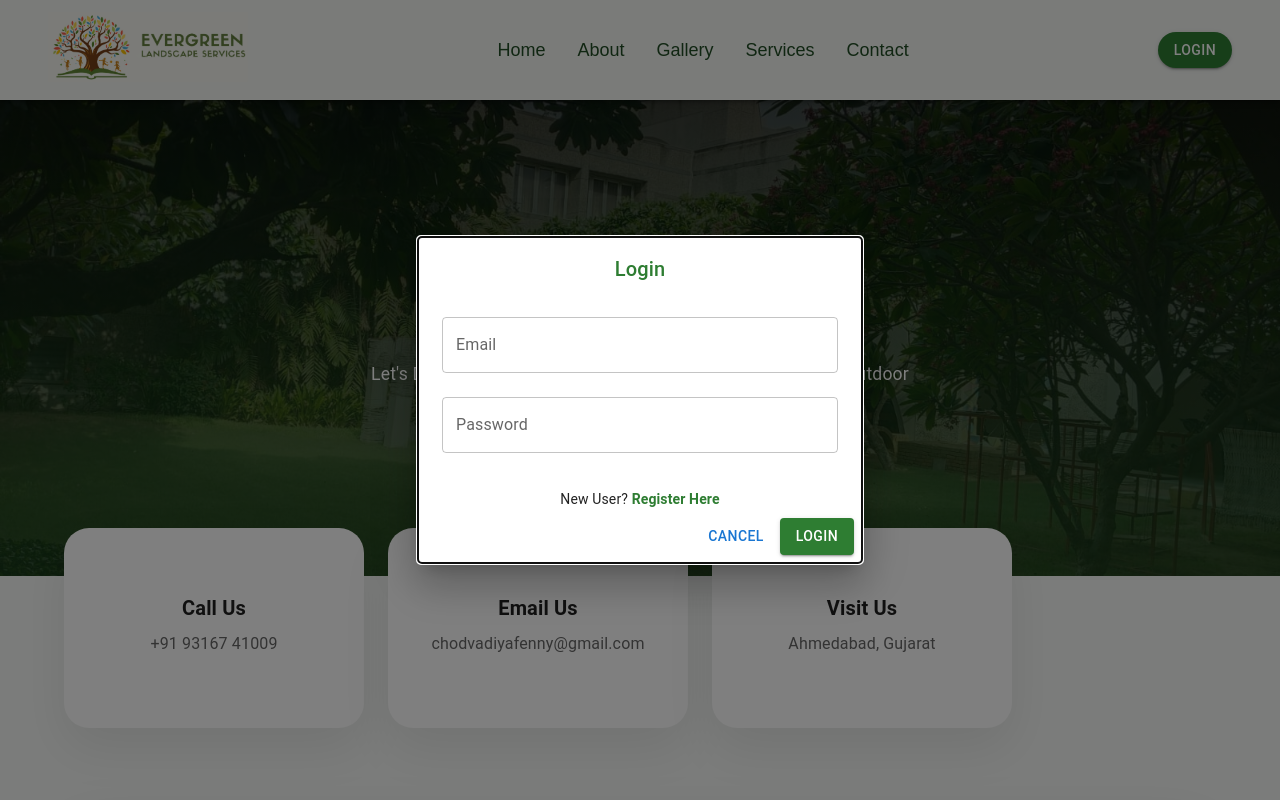
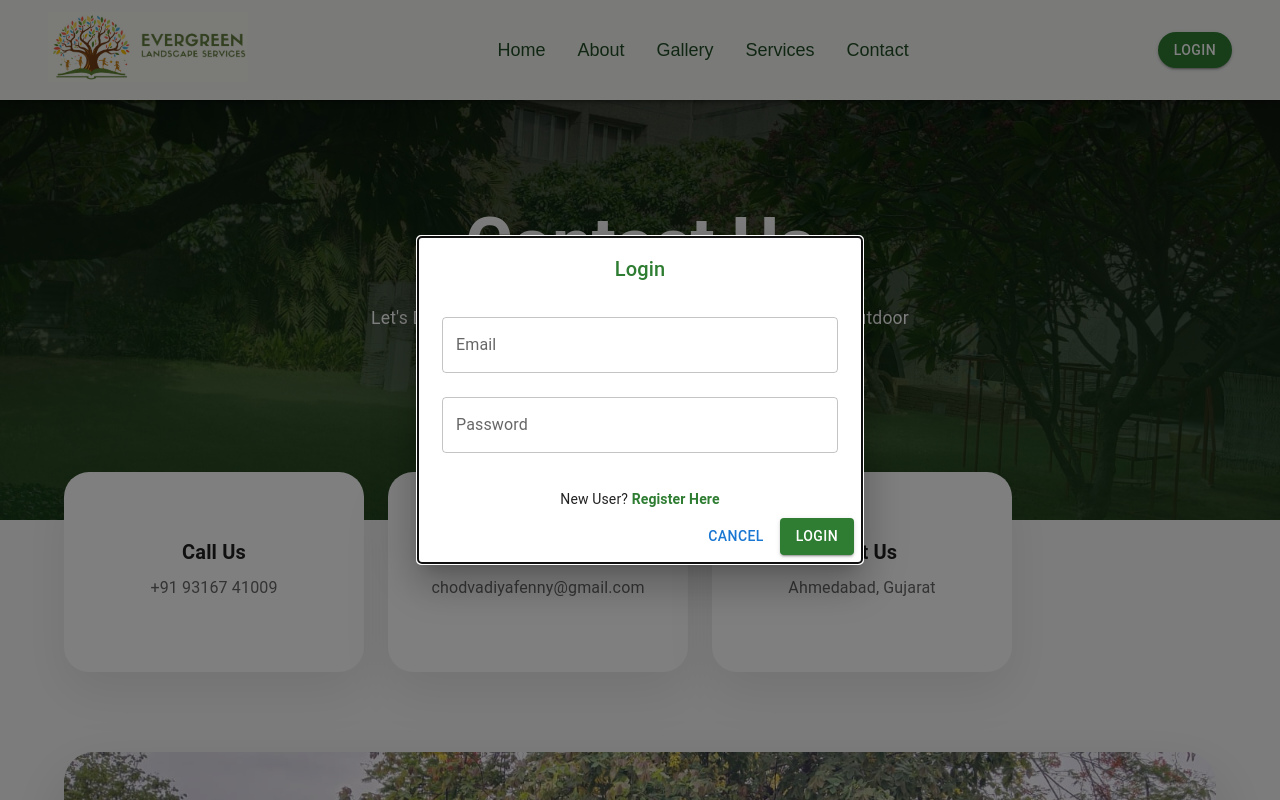
Before and after one commit to fenichodvadiya/land, a React (Vite) app in the folder EverGreen/landscap/: page /contact in a window 1280 px wide. Shown: the top 800 px of the page. Built offline with nearby package versions, Linux system fonts and the light colour scheme; some icons are missing.

Commit message:
fix admin dashboard authentication

```diff
--- a/EverGreen/landscap/src/Admin/CarouselAdd.jsx
+++ b/EverGreen/landscap/src/Admin/CarouselAdd.jsx
@@ -31,9 +31,11 @@ function CarouselAdd() {
   // FETCH
   const fetchGallery = async () => {
   try {
-    const res = await API.get("https://land-8m43.onrender.com/Carousel/GetCarousel");
+    const res = await API.get("/Carousel/GetCarousel");
 
-    console.log(res.data);
+
+    console.log("API RESPONSE:", res);
+    console.log("Carousel Data:", res.data);
 
     setGallery(Array.isArray(res.data.msg) ? res.data.msg : []);
   } catch (err) {
--- a/EverGreen/landscap/src/Component/CarouselGal.jsx
+++ b/EverGreen/landscap/src/Component/CarouselGal.jsx
@@ -114,7 +114,7 @@ function CarouselGal() {
           <Box key={index}>
             <Box
               component="img"
-              src={` https://land-8m43.onrender.com/${item.image}`}
+              src={`https://land-8m43.onrender.com/uploads/${item.image}`}
               alt="carousel"
               sx={{
                 width: "100%",
--- a/EverGreen/landscap/src/Component/Contact.jsx
+++ b/EverGreen/landscap/src/Component/Contact.jsx
@@ -133,7 +133,7 @@ ${formData.message}`;
             backgroundPosition: "center",
             display: "flex",
             alignItems: "center",
-            mt: 12,
+            mt: 5,
             color: "#fff",
             alignItems: "center",
             justifyContent: "center",
```
